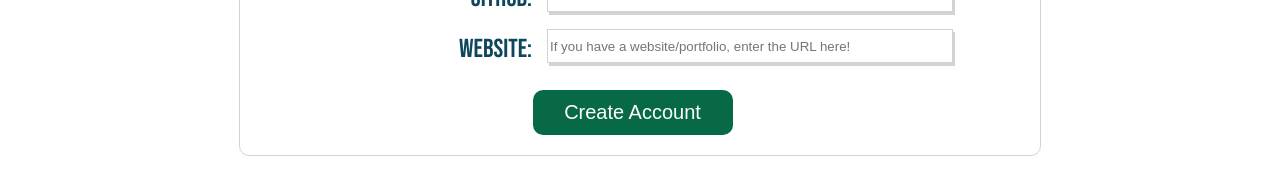
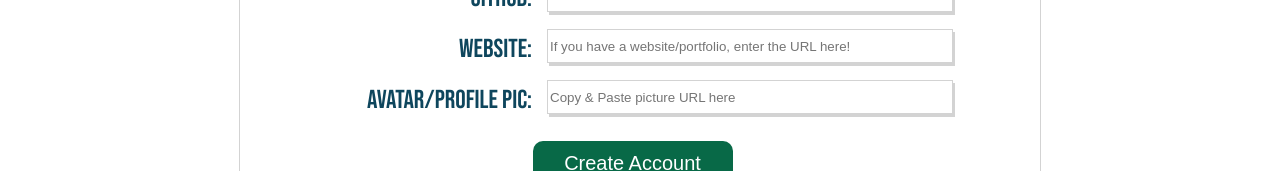
Before and after one commit to jerome-wy/NerdFeed, a React (Create React App) app in the folder client/: page /SignUp in a window 1280 px wide. Shown: the part 738-909 px from the top of the page. Built offline with nearby package versions, Linux system fonts and the light colour scheme; no server answers; a web font is replaced by a local one.

Commit message:
Changed the Home component to take in props versus variables

```diff
--- a/client/src/components/Home.jsx
+++ b/client/src/components/Home.jsx
@@ -1,7 +1,7 @@
 import React, { useState } from "react";
 import axios from "axios";
 
-const Home = ({ props, posts, comments }) => {
+const Home = (props) => {
 	const [likePost, setLikePost] = useState(0);
 	const [comment, setComment] = useState("");
 	const [showComments, setShowComments] = useState(false);
@@ -10,7 +10,7 @@ const Home = ({ props, posts, comments }) => {
 		setLikePost(likePost + 1);
 	};
 
-	console.log(posts);
+	console.log(props, "hello");
 
 	const updatePost = async (req, res) => {
 		axios.put(`http://localhost:3001/posts/`);
@@ -18,6 +18,7 @@ const Home = ({ props, posts, comments }) => {
 
 	//how do i pass the parameters here??
 	const deletePost = (e, id) => {
+		console.log(id);
 		e.preventDefault();
 		axios.delete(`http://localhost:3001/posts/${e.target.id}`);
 	};
@@ -26,7 +27,7 @@ const Home = ({ props, posts, comments }) => {
 
 	return (
 		<div className="postsContainer">
-			{posts.map((post) => (
+			{props.posts.map((post) => (
 				<div className="newPostContainer" key={post._id}>
 					<img src={post.image} alt={post.title} className="newImagePost" />
 					<br />
@@ -65,7 +66,7 @@ const Home = ({ props, posts, comments }) => {
 					</div>
 				</div>
 			))}
-
+			{/*
 			<div className="commentsContainer">
 				<div className="commentName">Posted by: {comments.name}</div>
 
@@ -83,7 +84,7 @@ const Home = ({ props, posts, comments }) => {
 						Comment
 					</button>
 				</div>
-			</div>
+			</div> */}
 		</div>
 	);
 };
--- a/client/src/components/PersonalFeed.jsx
+++ b/client/src/components/PersonalFeed.jsx
@@ -1,6 +1,6 @@
 import React from "react";
 
-const PersonalFeed = () => {
+const PersonalFeed = (props) => {
 	return <div className="PersonalFeed_container"></div>;
 };
 
--- a/client/src/components/SignUp.jsx
+++ b/client/src/components/SignUp.jsx
@@ -9,6 +9,7 @@ const SignUp = () => {
 		confirm_password: "",
 		github: "",
 		website: "",
+		avatar: "",
 	});
 
 	const createUser = (e) => {
@@ -20,6 +21,7 @@ const SignUp = () => {
 			confirm_password: user.confirm_password,
 			github: user.github,
 			website: user.website,
+			avatar: user.avatar,
 		};
 		axios.post("http://localhost:3001/users", newUser);
 		console.log(newUser);
@@ -48,7 +50,6 @@ const SignUp = () => {
 				<div className="signInInput_Title">
 					<span className="signInKey">User Name:</span>
 					<input
-						name="username"
 						className="signInForms"
 						type="text"
 						name="name"
@@ -61,7 +62,6 @@ const SignUp = () => {
 				<div className="signInInput">
 					<span className="signInKey">Email:</span>
 					<input
-						name="email"
 						className="signInForms"
 						type="text"
 						name="email"
@@ -74,7 +74,6 @@ const SignUp = () => {
 				<div className="signInInput">
 					<span className="signInKey">Password:</span>
 					<input
-						name="password"
 						className="signInForms"
 						type="password"
 						name="password"
@@ -87,7 +86,6 @@ const SignUp = () => {
 				<div className="signInInput">
 					<span className="signInKey">Confirm Password:</span>
 					<input
-						name="confirmPassword"
 						className="signInForms"
 						type="password"
 						name="confirm_password"
@@ -100,7 +98,6 @@ const SignUp = () => {
 				<div className="signInInput">
 					<span className="signInKey">GitHub:</span>
 					<input
-						name="github"
 						className="signInForms"
 						type="text"
 						name="github"
@@ -113,12 +110,24 @@ const SignUp = () => {
 				<div className="signInInput">
 					<span className="signInKey">Website:</span>
 					<input
-						name="website"
 						className="signInForms"
 						type="text"
 						name="website"
 						value={user.website}
 						placeholder="If you have a website/portfolio, enter the URL here!"
+						onChange={handleChangeNewUser}
+					/>
+				</div>
+
+				<div className="signInInput">
+					<span className="signInKey">Avatar/Profile Pic:</span>
+					<input
+						name=""
+						className="signInForms"
+						type="text"
+						name="website"
+						value={user.website}
+						placeholder="Copy & Paste picture URL here"
 						onChange={handleChangeNewUser}
 					/>
 				</div>
```
Also changed, not shown: 1 other file (tests, documents, lock files or other folders).
